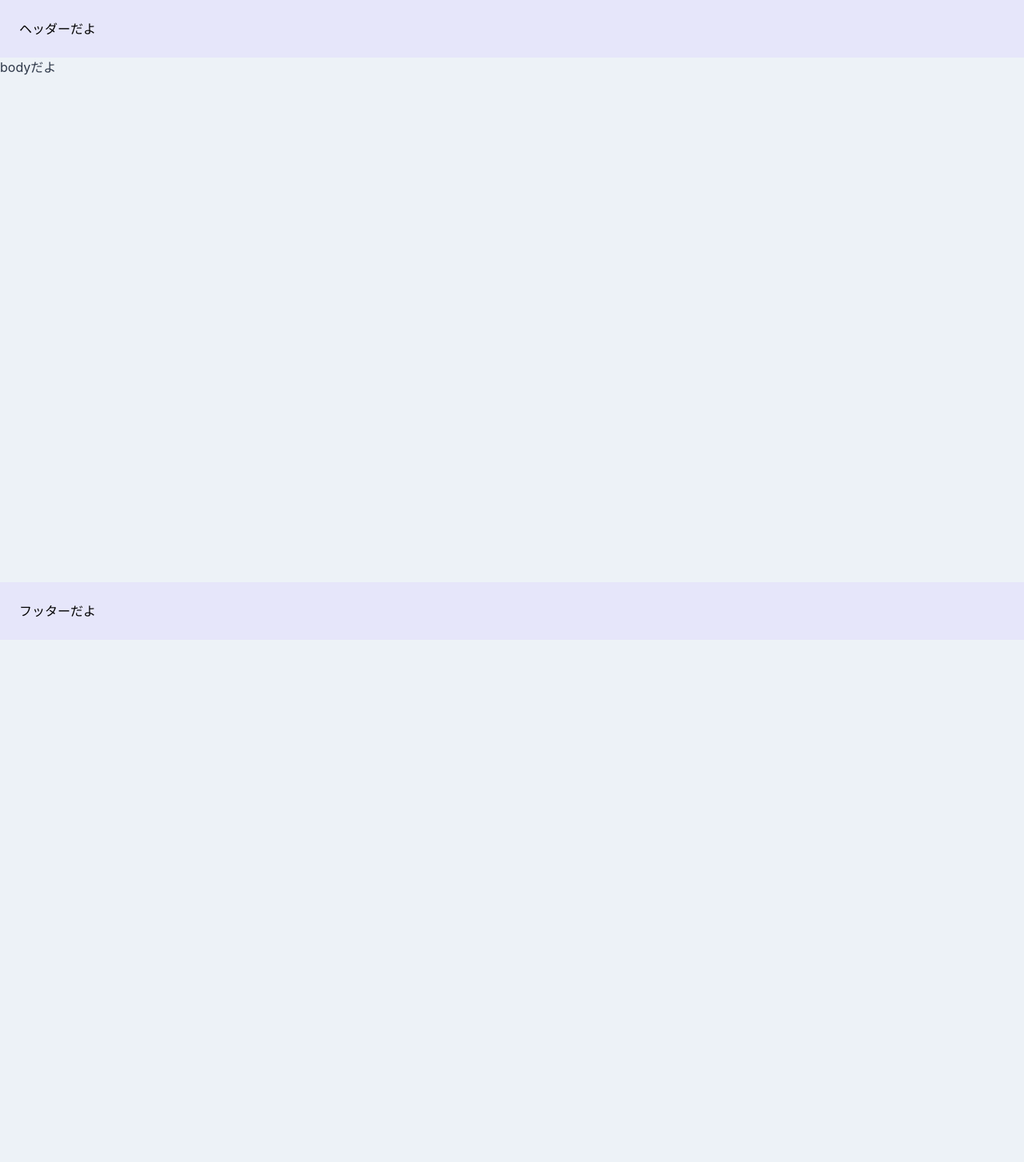
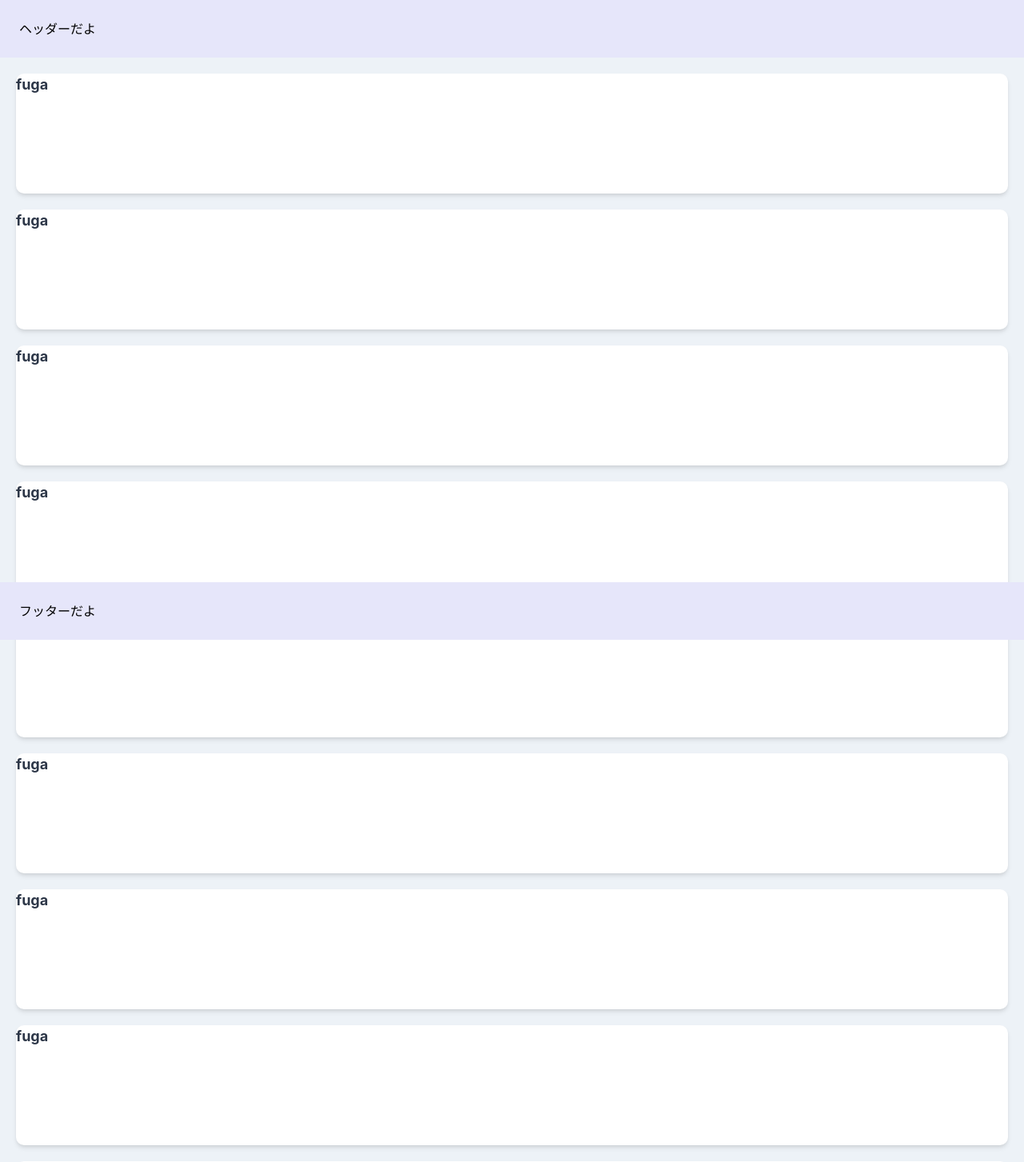
Before and after one commit to nobuhiroaraki/ec-site-frontend, a React (Create React App) app: page / in a window 1280 px wide. Shown: the top 1453 px of the page at 80% size. Before the commit the page ends 800 px from the top, so only its background shows below. Built offline with nearby package versions, Linux system fonts and the light colour scheme.

Commit message:
productsページにproductCardを追加

```diff
--- /dev/null
+++ b/src/components/molecules/ProductCard.tsx
@@ -0,0 +1,21 @@
+import { Box, Stack, Image, Text } from "@chakra-ui/react";
+import { FC, memo } from "react";
+
+export const ProductCard: FC = memo(() => {
+  return (
+    <>
+      <Box
+        h="150px"
+        margin="20px"
+        bg="white"
+        borderRadius="10px"
+        shadow="md"
+        _hover={{ cursor: "pointer", opacity: 0.8 }}
+      >
+        <Text fontSize="lg" fontWeight="bold">
+          fuga
+        </Text>
+      </Box>
+    </>
+  );
+});
--- a/src/components/pages/Products.tsx
+++ b/src/components/pages/Products.tsx
@@ -1,4 +1,5 @@
 import { FC, memo } from "react";
+import { ProductCard } from "../molecules/ProductCard";
 import { Footer } from "../organisms/Footer";
 import { Header } from "../organisms/Header";
 
@@ -6,7 +7,18 @@ export const Products: FC = memo(() => {
   return (
     <>
       <Header />
-      <p>bodyだよ</p>
+      <ProductCard />
+      <ProductCard />
+      <ProductCard />
+      <ProductCard />
+      <ProductCard />
+      <ProductCard />
+      <ProductCard />
+      <ProductCard />
+      <ProductCard />
+      <ProductCard />
+      <ProductCard />
+
       <Footer />
     </>
   );
```
